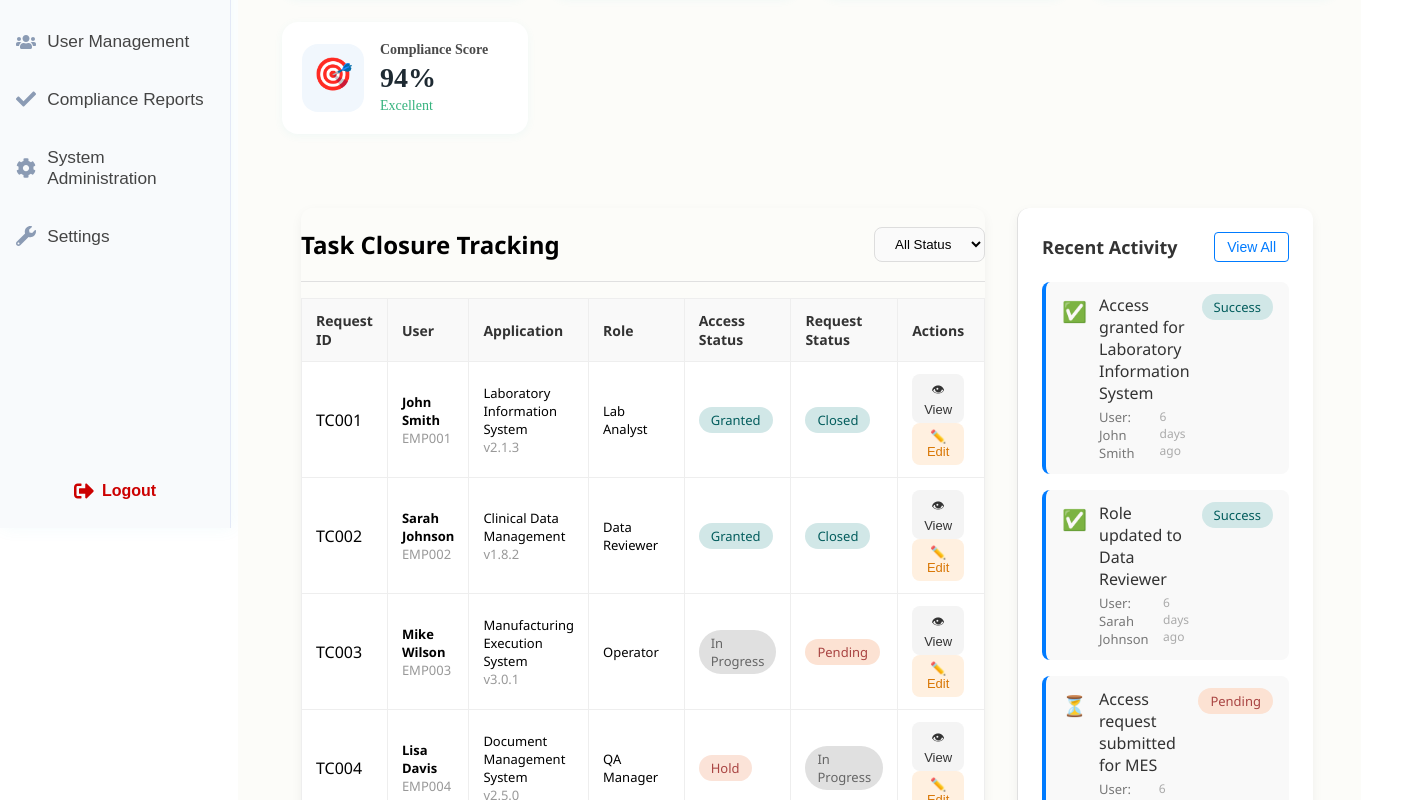
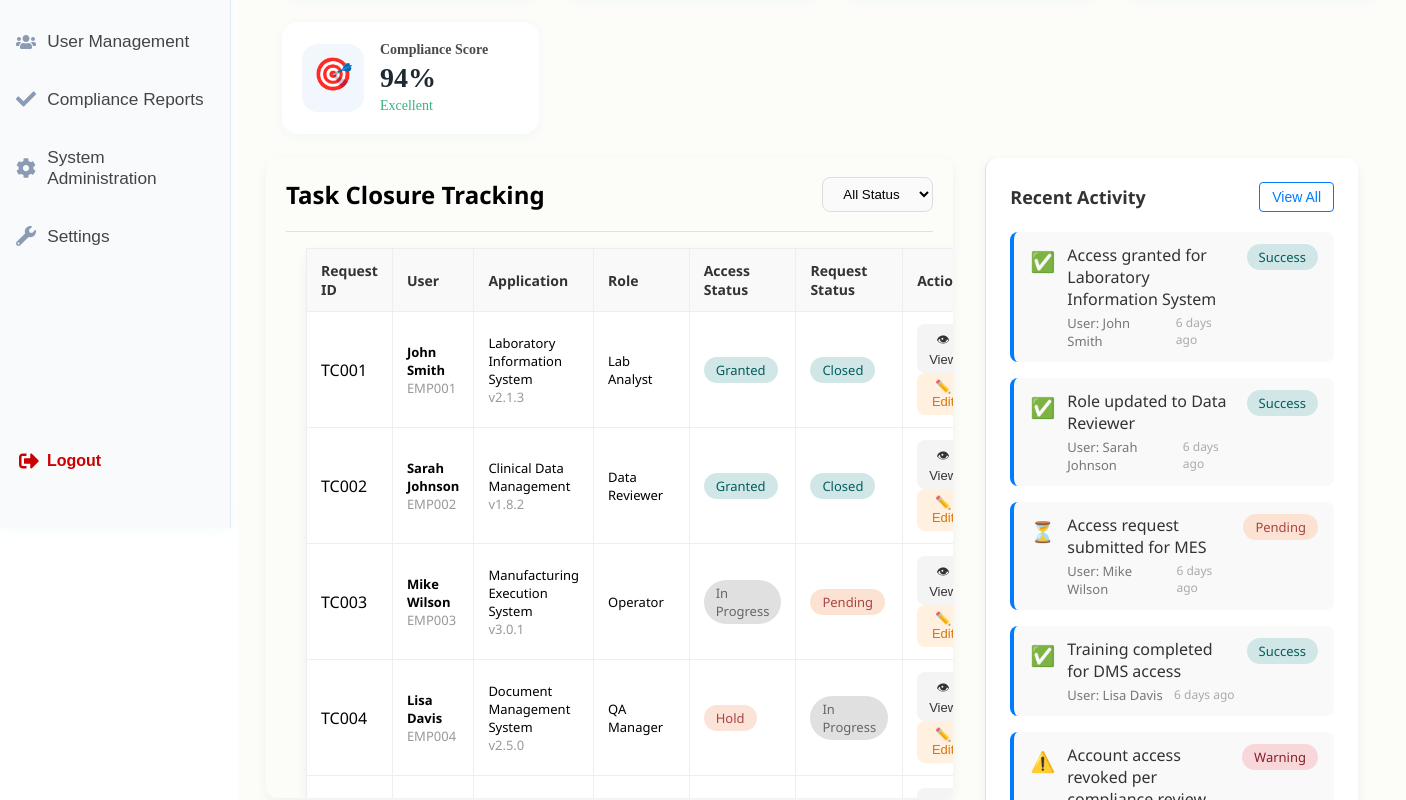
Before and after one commit to amit45555/pharmacorp-app, a React (Create React App) app: page /admin in a window 1280 px wide. Shown: the part 320-1120 px from the top of the page, 1406 px wide, since content can reach past the window. Built offline with nearby package versions, Linux system fonts and the light colour scheme.

Commit message:
changes for side bar ui fixes

```diff
--- a/src/components/Common/Sidebar.tsx
+++ b/src/components/Common/Sidebar.tsx
@@ -92,6 +92,8 @@ const Sidebar: React.FC<SidebarProps> = ({
           alignItems: "center",
           justifyContent: open ? "flex-start" : "center",
           gap: open ? "8px" : "0",
+          marginBottom: "30px",
+          marginRight: "110px",
         }}
         title={!open ? "Logout" : undefined}
       >
--- a/src/pages/TaskClosureTracking/TaskClosureTracking.module.css
+++ b/src/pages/TaskClosureTracking/TaskClosureTracking.module.css
@@ -5,11 +5,11 @@
   gap: 2rem;
   padding: 1.5rem;
 
+  height: 100vh;
   background-color: #fcfcf9;
 
   font-family: "Segoe UI", sans-serif;
-  margin-top: 50px;
-  margin-left: 35px;
+
 }
 
 
@@ -18,6 +18,10 @@
   flex: 2;
  box-shadow: 0 4px 12px rgba(0, 0, 0, 0.05);
    border-radius: 12px;
+ padding-left: 20px;
+ padding-right: 20px;
+ height: 80%;
+  overflow-x: auto;
 }
 
 .rightSection {
@@ -51,12 +55,15 @@
 
 /* Table */
 .taskTable {
-  width: 100%;
+  width: 70%;
   border-collapse: collapse;
   background-color: #fff;
   border-radius: 12px;
-  overflow: hidden;
-   overflow-x: auto;
+ height: 50%;
+  box-shadow: 0 4px 12px rgba(0, 0, 0, 0.05);
+  margin-left: 20px;
+  margin-right: 20px;
+
 }
 
 .taskTable th,
@@ -75,6 +82,7 @@
   color: #333;
   font-weight: 600;
   font-size: 14px;
+
 }
 
 /* Text Styling */
```
Also changed, not shown: src/pages/AdminDashboard.module.css (line endings or trailing spaces).
